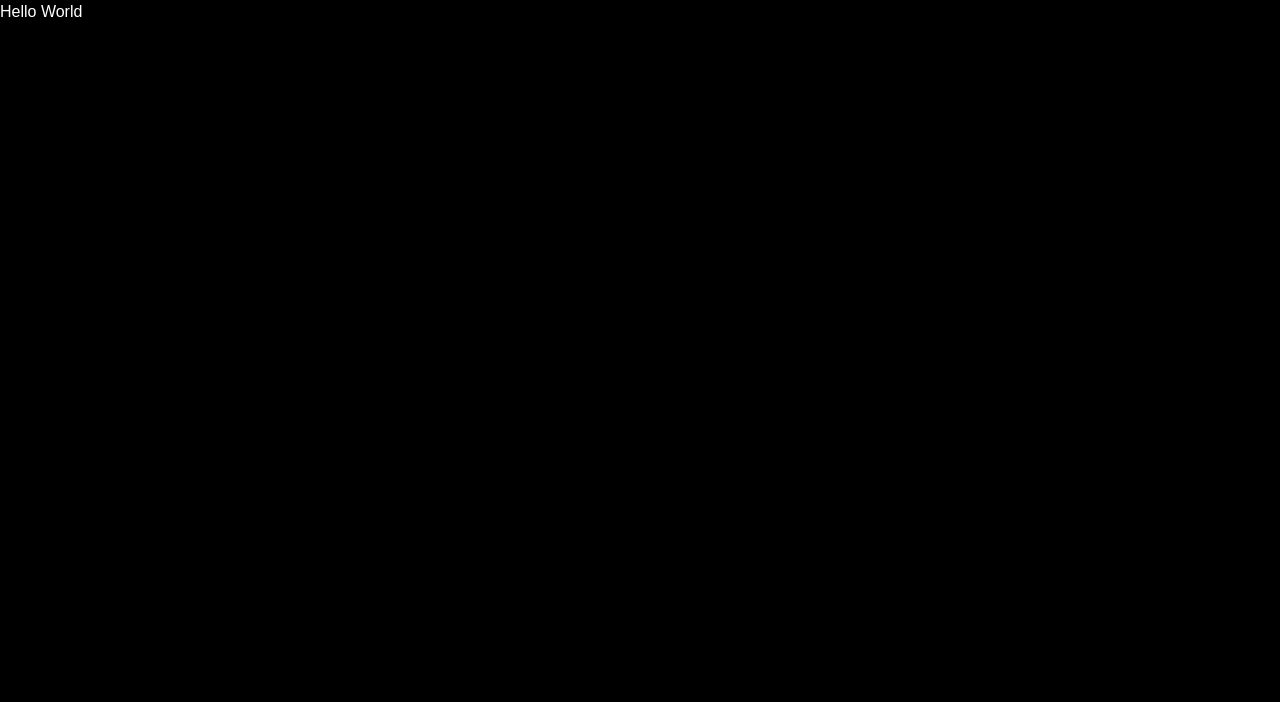
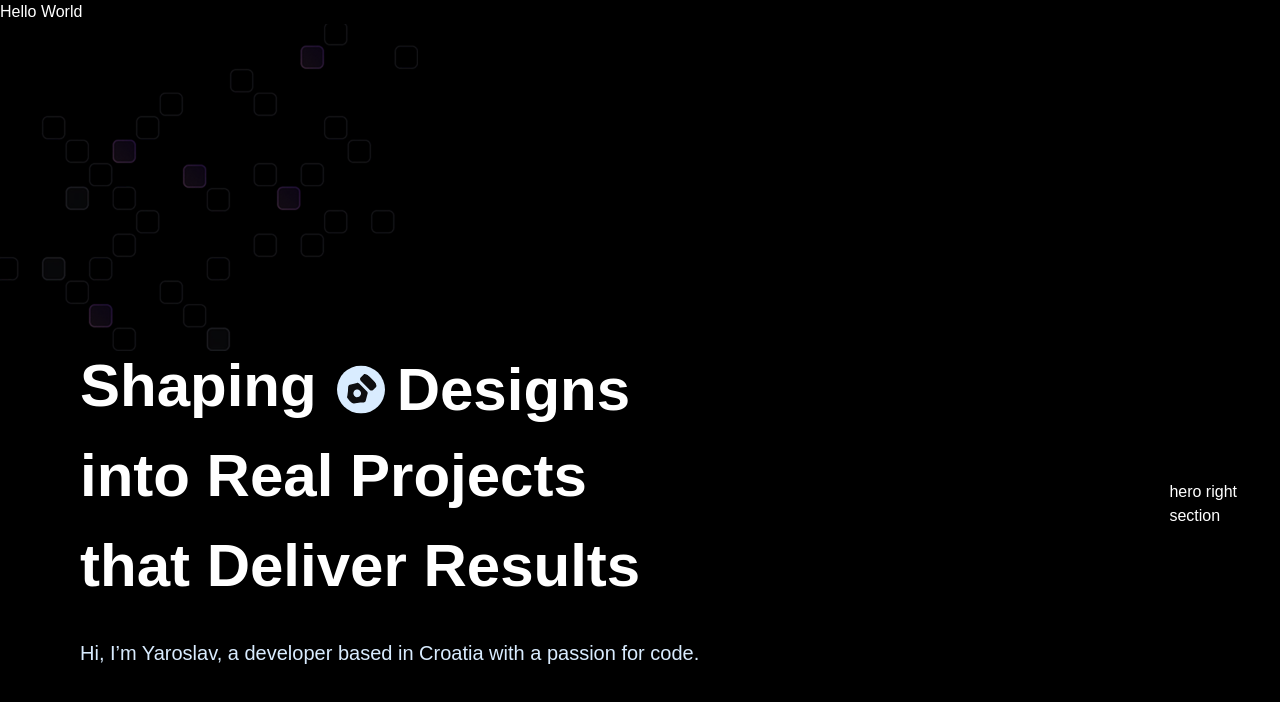
Before and after one commit to yaroslavgubich/3d-portfolio-project, a React (Vite) app: page / in a window 1280 px wide. Shown: the top 702 px of the page. Built offline with nearby package versions, Linux system fonts and the light colour scheme; a web font is replaced by a local one.

Commit message:
add hero section

```diff
--- a/src/App.jsx
+++ b/src/App.jsx
@@ -1,8 +1,11 @@
 // src/App.jsx
+
+import Hero from "./components/sections/Hero";
 const App = () => (
   <main>
     <div>
-      <h1 >Hello World</h1>
+      <h1>Hello World</h1>
+      <Hero />
     </div>
   </main>
 );
--- /dev/null
+++ b/src/components/sections/Hero.jsx
@@ -0,0 +1,61 @@
+const Hero = () => {
+  const words = [
+    { text: "Ideas", imgPath: "/images/ideas.svg" },
+    { text: "Concepts", imgPath: "/images/concepts.svg" },
+    { text: "Designs", imgPath: "/images/designs.svg" },
+    { text: "Code", imgPath: "/images/code.svg" },
+    { text: "Ideas", imgPath: "/images/ideas.svg" },
+    { text: "Concepts", imgPath: "/images/concepts.svg" },
+    { text: "Designs", imgPath: "/images/designs.svg" },
+    { text: "Code", imgPath: "/images/code.svg" },
+  ];
+  return (
+    <section id="hero" className="relative overflow-hidden">
+      <div className="absolute top-0 left-0 z-10">
+        <img src="/images/bg.png" alt="" />
+      </div>
+
+      <div className="hero-layout">
+        {/* LEFT: Hero Content */}
+        <header className="flex flex-col justify-center md:w-full w-screen md:px-20 px-5">
+          <div className="flex flex-col gap-7">
+            <div className="hero-text">
+              <h1>
+                Shaping
+                <span className="slide">
+                  <span className="wrapper">
+                    {words.map((word, index) => (
+                      <span
+                        key={index}
+                        className="flex items-center md:gap-3 gap-1 pb-2"
+                      >
+                        <img
+                          src={word.imgPath}
+                          alt="person"
+                          className="xl:size-12 md:size-10 size-7 md:p-2 p-1 rounded-full bg-white-50"
+                        />
+                        <span>{word.text}</span>
+                      </span>
+                    ))}
+                  </span>
+                </span>
+              </h1>
+              <h1>into Real Projects</h1>
+              <h1>that Deliver Results</h1>
+            </div>
+
+            <p className="text-white-50 md:text-xl relative z-10 pointer-events-none">
+              Hi, I’m Yaroslav, a developer based in Croatia with a passion for
+              code.
+            </p>
+          </div>
+        </header>
+
+        {/* RIGHT: 3D Model or Visual */}
+        <h1>hero right section</h1>
+      </div>
+    </section>
+  );
+};
+
+export default Hero;
```
